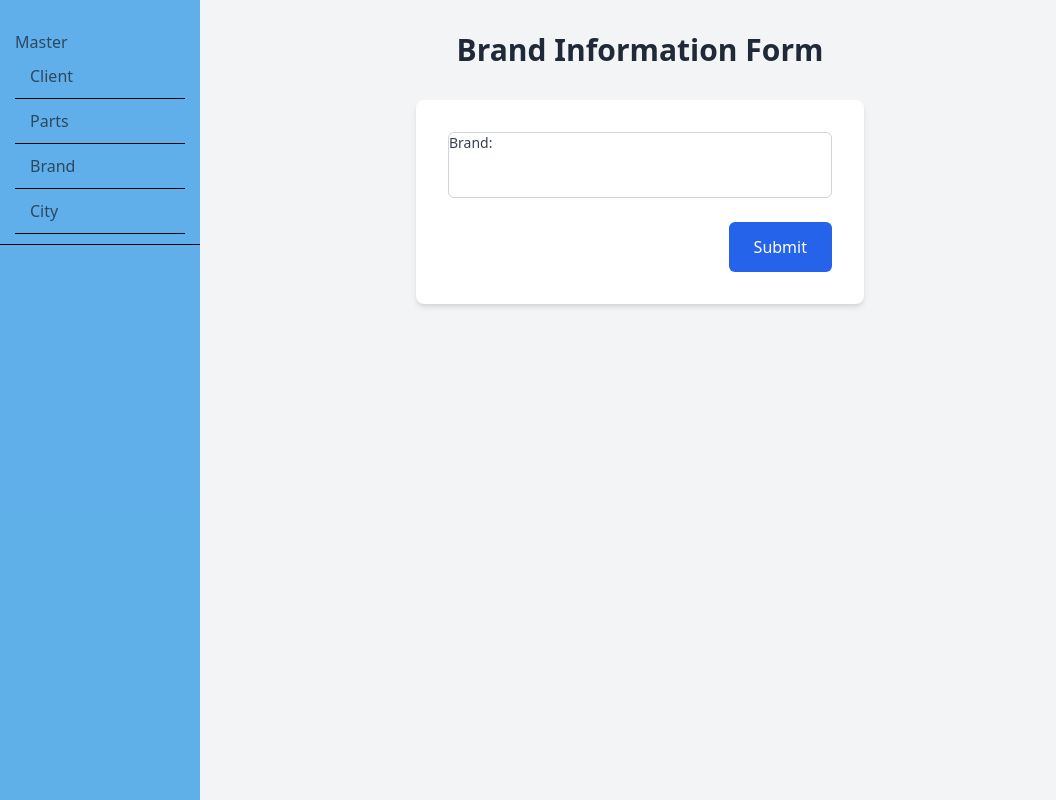
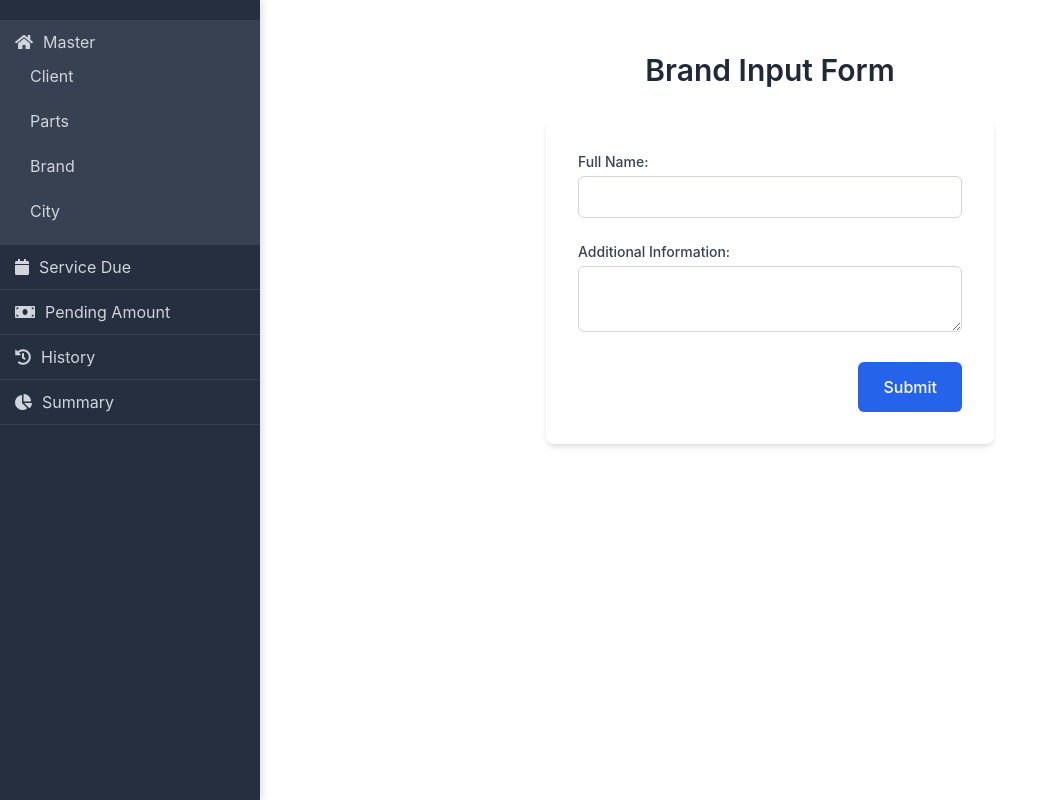
Before and after one commit to eabackup8/Webapp1, a plain HTML site: page brand.html in a window 1280 px wide. Both pictures are taken after a click on the link "Master". Shown: the whole page, without its empty margins (0-1056 px from the left). Drawn offline with nearby package versions, Linux system fonts and the light colour scheme.

Commit message:
Update brand.html

```diff
--- a/brand.html
+++ b/brand.html
@@ -1,22 +1,34 @@
 <!DOCTYPE html>
 <html lang="en">
-
 <head>
   <meta charset="UTF-8">
   <meta name="viewport" content="width=device-width, initial-scale=1.0">
-    <title>Brand Information Form</title>
-    <!-- Include Tailwind CSS -->
+  <title>Water Purify Service Provider Dashboard</title>
   <link href="https://cdn.jsdelivr.net/npm/tailwindcss@2.2.19/dist/tailwind.min.css" rel="stylesheet">
+  <link href="https://cdnjs.cloudflare.com/ajax/libs/font-awesome/5.15.4/css/all.min.css" rel="stylesheet">
   <style>
+    /* Global styles */
+    body {
+      font-family: 'Inter', sans-serif;
+      margin: 0;
+      padding: 0;
+    }
+
     /* Styles for the sidebar */
     .sidebar {
-            height: 100%;
-            width: 200px;
+      height: 100vh;
+      width: 240px; /* Adjusted sidebar width */
       position: fixed;
       top: 0;
       left: 0;
-            background-color: #0887e2a0;
+      background-color: #252f3f; /* Dark blue background */
       padding-top: 20px;
+      box-shadow: 0 0 10px rgba(0, 0, 0, 0.2);
+      transition: width 0.3s ease; /* Add transition for smoother sidebar animation */
+    }
+
+    .sidebar:hover {
+      width: 260px; /* Expand sidebar on hover */
     }
 
     .sidebar ul {
@@ -27,26 +39,63 @@
 
     .sidebar ul li {
       padding: 10px 15px;
-            border-bottom: 1px solid #07060a;
+      border-bottom: 1px solid #374151; /* Darker border color */
     }
 
     .sidebar ul li a {
       text-decoration: none;
-            color: #0c0b0ba0;
+      color: #d1d5db; /* Light text color */
+      font-size: 16px;
+      display: flex;
+      align-items: center;
     }
 
-        .sidebar ul li a:hover {
-            color: #f81166;
+    .sidebar ul li a i {
+      margin-right: 10px;
+    }
+
+    .sidebar ul li:hover,
+    .sidebar ul li.active {
+      background-color: #374151; /* Darker background color on hover/active */
+    }
+
+    /* Styles for submenu */
+    .submenu {
+      display: none;
+      padding-left: 20px;
+    }
+
+    .sidebar ul li.active .submenu {
+      display: block;
+    }
+
+    /* Content area styles */
+    #content {
+      margin-left: 260px; /* Ensure content doesn't overlap with sidebar */
+      padding: 20px;
+    }
+
+    /* Custom button styles */
+    .btn {
+      background-color: #4c51bf; /* Purple button color */
+      color: #fff; /* White text color */
+      border: none;
+      padding: 10px 20px;
+      border-radius: 5px;
+      cursor: pointer;
+      transition: background-color 0.3s ease;
+    }
+
+    .btn:hover {
+      background-color: #4338ca; /* Darker purple on hover */
     }
   </style>
 </head>
-
-<body class="bg-gray-100 font-sans">
-    <!-- Sidebar -->
+<body>
   <div class="sidebar">
     <ul>
       <li class="menu-item">
-                <a href="#">Master</a>
+        <a href="#"><i class="fas fa-home"></i> Master</a> <!-- Icon for Master -->
         <ul class="submenu">
           <li><a href="client.html">Client</a></li>
           <li><a href="parts.html">Parts</a></li>
@@ -54,20 +103,62 @@
           <li><a href="city.html">City</a></li>
         </ul>
       </li>
-            <!-- Add other sidebar menu items as needed -->
+      <li class="menu-item">
+        <a href="#"><i class="fas fa-calendar"></i> Service Due</a> <!-- Icon for Service Due -->
+        <ul class="submenu">
+          <li><a href="#">Service A</a></li>
+          <li><a href="#">Service B</a></li>
+          <li><a href="#">Service C</a></li>
+          <!-- Add more submenu items here if needed -->
+        </ul>
+      </li>
+      <li class="menu-item">
+        <a href="#"><i class="fas fa-money-bill"></i> Pending Amount</a> <!-- Icon for Pending Amount -->
+        <ul class="submenu">
+          <li><a href="#">Amount A</a></li>
+          <li><a href="#">Amount B</a></li>
+          <li><a href="#">Amount C</a></li>
+          <!-- Add more submenu items here if needed -->
+        </ul>
+      </li>
+      <li class="menu-item">
+        <a href="#"><i class="fas fa-history"></i> History</a> <!-- Icon for History -->
+        <ul class="submenu">
+          <li><a href="#">History A</a></li>
+          <li><a href="#">History B</a></li>
+          <li><a href="#">History C</a></li>
+          <!-- Add more submenu items here if needed -->
+        </ul>
+      </li>
+      <li class="menu-item">
+        <a href="#"><i class="fas fa-chart-pie"></i> Summary</a> <!-- Icon for Summary -->
+        <ul class="submenu">
+          <li><a href="#">Summary A</a></li>
+          <li><a href="#">Summary B</a></li>
+          <li><a href="#">Summary C</a></li>
+          <!-- Add more submenu items here if needed -->
+        </ul>
+      </li>
     </ul>
   </div>
 
-    <div class="container mx-auto py-8">
-        <h1 class="text-center text-3xl font-semibold text-gray-800 mb-8">Brand Information Form</h1>
-        <form id="partForm" class="max-w-md mx-auto bg-white p-8 rounded-lg shadow-md">
-            <div class="mb-6 border border-gray-300 rounded-md">
-                <label for="part" class="block text-sm font-medium text-gray-700">Brand:</label>
-                <input type="text" id="part" name="part" required
-                    class="mt-1 p-2 w-full border-none rounded-md focus:ring focus:ring-blue-400 focus:outline-none">
+  <div id="content">
+    <!-- Content goes here -->
+    <div class="container mx-auto py-8"> <!-- Added container class -->
+      <h1 class="text-center text-3xl font-semibold text-gray-800 mb-8">Brand Input Form</h1>
+      <form id="clientForm" class="max-w-md mx-auto bg-white p-8 rounded-lg shadow-md">
+        <div class="mb-6">
+          <label for="name" class="block text-sm font-medium text-gray-700">Full Name:</label>
+          <input type="text" id="name" name="name" required
+                 class="mt-1 p-2 w-full border border-gray-300 rounded-md focus:ring focus:ring-blue-400 focus:outline-none">
         </div>
 
-            <!-- Include other form fields as needed -->
+
+        <div class="mb-6">
+          <label for="additional_info" class="block text-sm font-medium text-gray-700">Additional Information:</label>
+          <textarea id="additional_info" name="additional_info"
+                    class="mt-1 p-2 w-full border border-gray-300 rounded-md focus:ring focus:ring-blue-400 focus:outline-none"></textarea>
+        </div>
 
         <div class="flex justify-end">
           <button type="submit"
@@ -77,8 +168,8 @@
         </div>
       </form>
     </div>
+  </div>
 
-    <!-- JavaScript to handle sidebar menu item clicks -->
   <script>
     const menuItems = document.querySelectorAll('.menu-item');
 
@@ -95,7 +186,23 @@
         }
       });
     });
+
+    const scriptURL = 'https://script.google.com/macros/s/AKfycbx9IUrK7i1aoMvolehjtXVAK05EWGBy2wEMo42y3VN2uIwNA_WgZ4KAf5jCMhqNF3TplQ/exec';
+    const form = document.getElementById('clientForm');
+
+    form.addEventListener('submit', e => {
+      e.preventDefault();
+      fetch(scriptURL, { method: 'POST', body: new FormData(form) })
+          .then(response => {
+            if (response.ok) {
+              alert("Thank you! Your form has been submitted successfully.");
+              form.reset(); // Reset the form after successful submission
+            } else {
+              alert("There was a problem submitting your form. Please try again later.");
+            }
+          })
+          .catch(error => console.error('Error!', error.message));
+    });
   </script>
 </body>
-
 </html>
```
Lines whose indentation alone changed are shown as unchanged.
